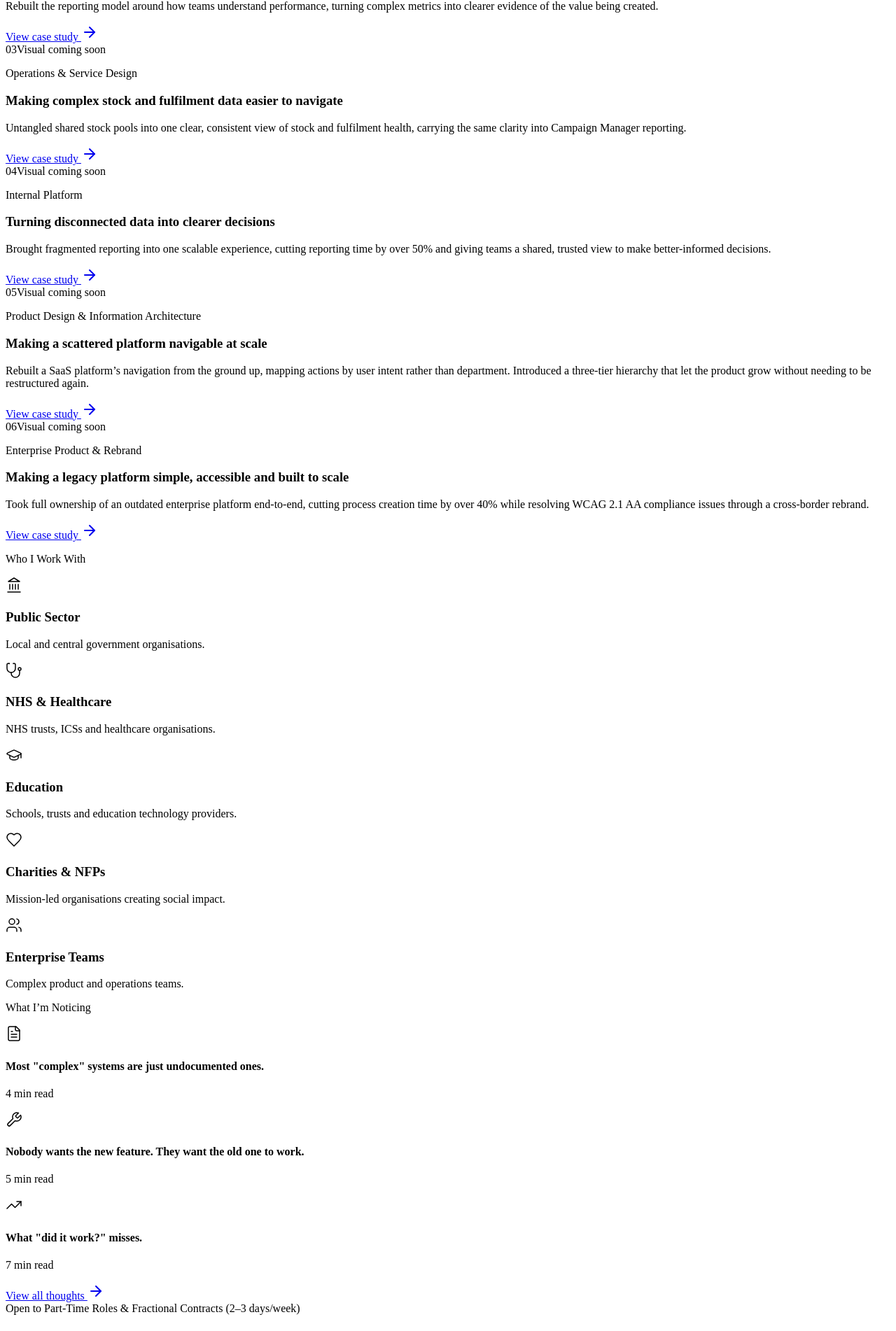
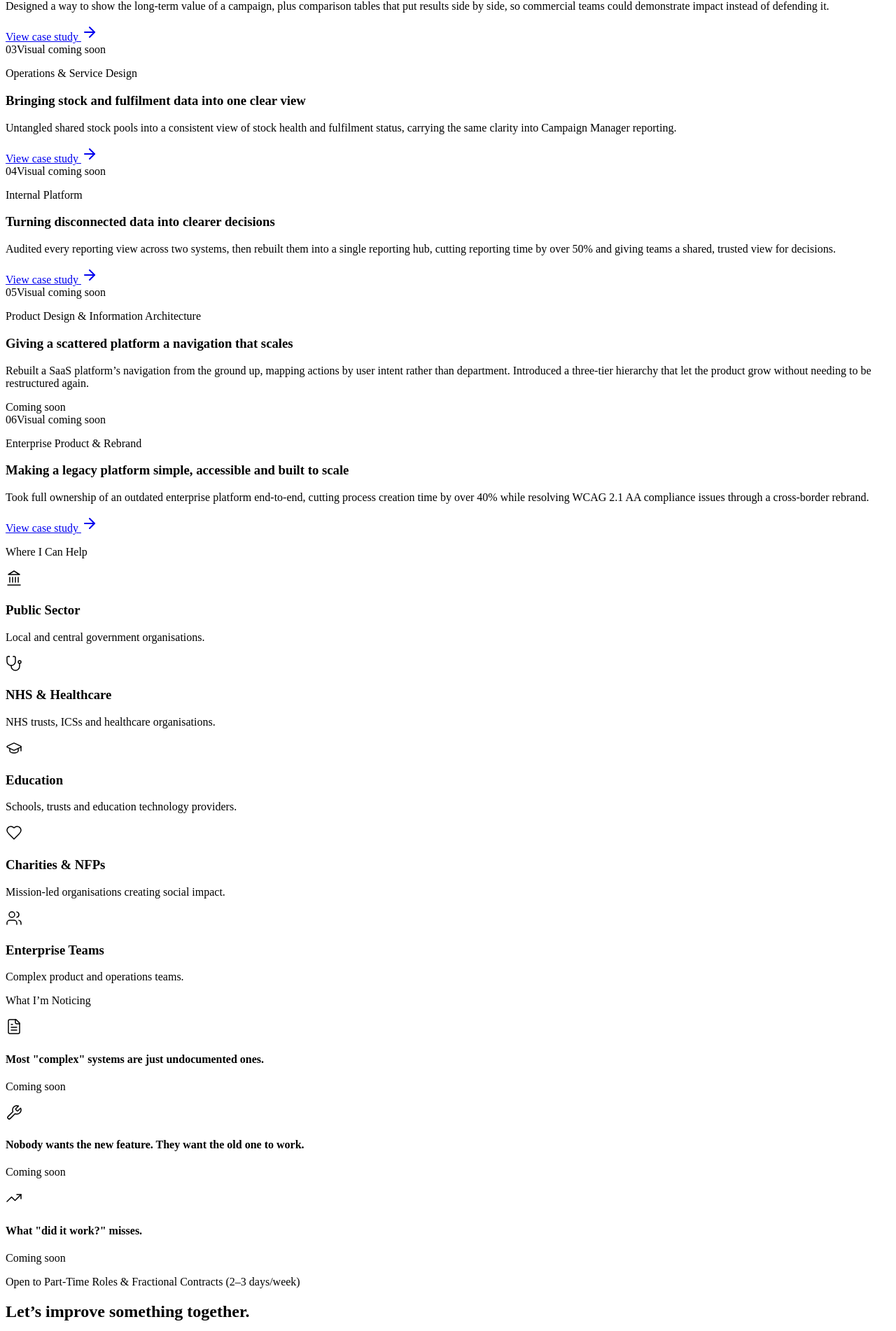
Before and after one commit to jadeparrish/portfolio, a Next.js app: page / in a window 1280 px wide. Shown: the part 2639-4541 px from the top of the page at 70% size. Built offline with nearby package versions, Linux system fonts and the light colour scheme.

Commit message:
Refactor case studies and thoughts content
Updated read times and descriptions for various case studies and thoughts. Changed section labels and adjusted class names for styling consistency.

```diff
--- a/app/page.js
+++ b/app/page.js
@@ -39,17 +39,17 @@ const thoughts = [
   {
     icon: FileText,
     title: 'Most "complex" systems are just undocumented ones.',
-    readTime: '4 min read',
+    readTime: 'Coming soon',
   },
   {
     icon: Wrench,
     title: 'Nobody wants the new feature. They want the old one to work.',
-    readTime: '5 min read',
+    readTime: 'Coming soon',
   },
   {
     icon: TrendingUp,
     title: 'What "did it work?" misses.',
-    readTime: '7 min read',
+    readTime: 'Coming soon',
   },
 ];
 
@@ -59,7 +59,7 @@ const caseStudies = [
     title: 'Making SEND journeys easier for families to navigate',
     tag: 'Service Design',
     description:
-      'Explored how families and professionals experience SEND services across organisational boundaries, identifying where joined-up design could reduce friction.',
+      'A self-initiated project exploring how families and professionals experience SEND services across organisational boundaries, and where joined-up design could reduce friction.',
     cta: 'Coming soon',
     href: null,
     tint: 'bg-[#EDEAE4]',
@@ -69,17 +69,17 @@ const caseStudies = [
     title: 'Helping commercial teams see the value they create',
     tag: 'Commercial Product',
     description:
-      'Rebuilt the reporting model around how teams understand performance, turning complex metrics into clearer evidence of the value being created.',
+      'Designed a way to show the long-term value of a campaign, plus comparison tables that put results side by side, so commercial teams could demonstrate impact instead of defending it.',
     cta: 'View case study',
-    href: '#',
+    href: '/work/commercial-value',
     tint: 'bg-[#E7E2DC]',
   },
   {
     num: '03',
-    title: 'Making complex stock and fulfilment data easier to navigate',
+    title: 'Bringing stock and fulfilment data into one clear view',
     tag: 'Operations & Service Design',
     description:
-      'Untangled shared stock pools into one clear, consistent view of stock and fulfilment health, carrying the same clarity into Campaign Manager reporting.',
+      'Untangled shared stock pools into a consistent view of stock health and fulfilment status, carrying the same clarity into Campaign Manager reporting.',
     cta: 'View case study',
     href: '/work/stock',
     tint: 'bg-[#E3E6E1]',
@@ -89,19 +89,19 @@ const caseStudies = [
     title: 'Turning disconnected data into clearer decisions',
     tag: 'Internal Platform',
     description:
-      'Brought fragmented reporting into one scalable experience, cutting reporting time by over 50% and giving teams a shared, trusted view to make better-informed decisions.',
+      'Audited every reporting view across two systems, then rebuilt them into a single reporting hub, cutting reporting time by over 50% and giving teams a shared, trusted view for decisions.',
     cta: 'View case study',
     href: '/work/reporting',
     tint: 'bg-[#DDE3E6]',
   },
   {
     num: '05',
-    title: 'Making a scattered platform navigable at scale',
+    title: 'Giving a scattered platform a navigation that scales',
     tag: 'Product Design & Information Architecture',
     description:
       'Rebuilt a SaaS platform\u2019s navigation from the ground up, mapping actions by user intent rather than department. Introduced a three-tier hierarchy that let the product grow without needing to be restructured again.',
-    cta: 'View case study',
-    href: '#',
+    cta: 'Coming soon',
+    href: null,
     tint: 'bg-[#E4E1E8]',
   },
   {
@@ -364,9 +364,9 @@ export default function PortfolioHomepage() {
           </div>
         </section>
 
-        {/* Who I Work With */}
+        {/* Where I Can Help */}
         <section className="py-16 lg:py-24 border-b border-neutral-200/80">
-          <SectionLabel>Who I Work With</SectionLabel>
+          <SectionLabel>Where I Can Help</SectionLabel>
           <div className="grid grid-cols-2 sm:grid-cols-3 lg:grid-cols-5 gap-8 lg:gap-10">
             {whoIWorkWith.map((item) => (
               <div key={item.title} className="space-y-3">
@@ -385,23 +385,15 @@ export default function PortfolioHomepage() {
             {thoughts.map((article) => (
               <div
                 key={article.title}
-                className="group cursor-pointer border-t border-neutral-200/60 pt-5 space-y-3"
+                className="border-t border-neutral-200/60 pt-5 space-y-3"
               >
                 <article.icon className="w-5 h-5 text-neutral-300" strokeWidth={1.5} />
-                <h4 className="font-serif text-lg text-neutral-900 leading-snug group-hover:underline underline-offset-4 decoration-neutral-300">
+                <h4 className="font-serif text-lg text-neutral-900 leading-snug">
                   {article.title}
                 </h4>
                 <p className="text-[11px] font-mono text-neutral-400">{article.readTime}</p>
               </div>
             ))}
-          </div>
-          <div className="mt-12">
-            <a
-              href="#"
-              className="inline-flex items-center gap-1.5 text-xs uppercase tracking-[0.15em] font-medium text-neutral-800 hover:text-[#A47864] transition-colors"
-            >
-              View all thoughts <ArrowRight className="w-3.5 h-3.5" />
-            </a>
           </div>
         </section>
 
```
